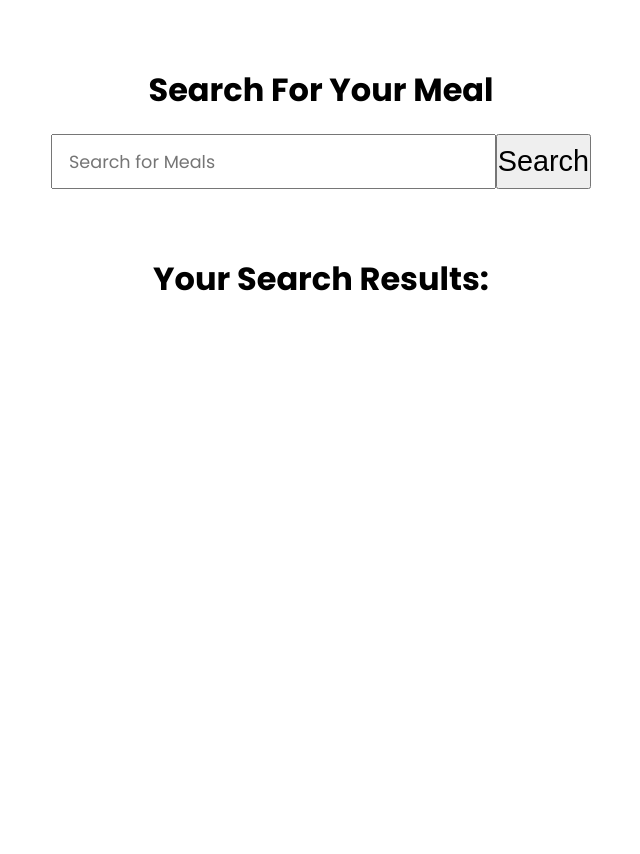
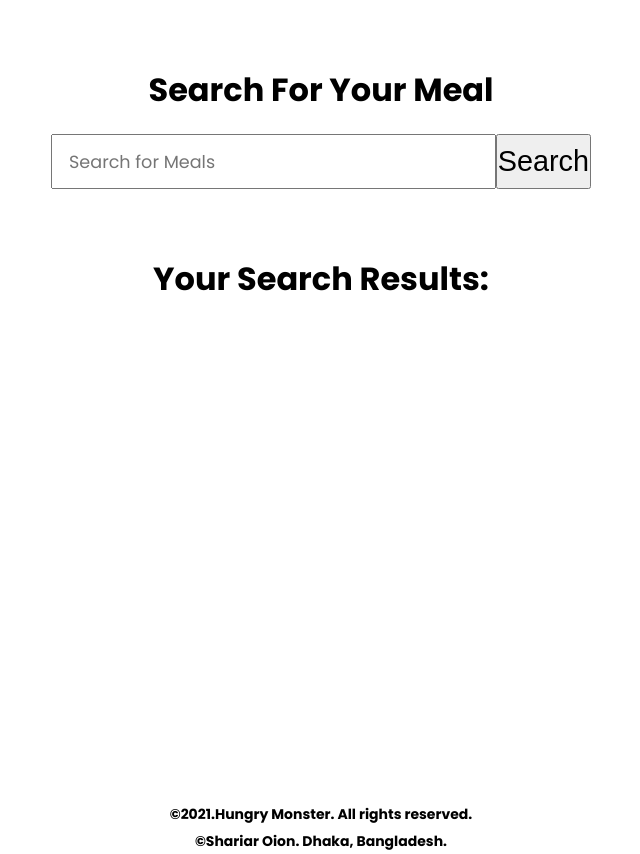
Before and after one commit to mdShariarRahmanOion/hungry-monser-a5, a plain HTML site: page index.html in a window 1280 px wide. Shown: the whole page, without its empty margins (319-959 px from the left). Before the commit the page ends 800 px from the top, so only its background shows below. Drawn offline with Linux system fonts and the light colour scheme.

Commit message:
All Record Done

```diff
--- a/index.html
+++ b/index.html
@@ -58,6 +58,9 @@
       </div>
     </div>
   </div>
+  <footer class="footer">
+    <small>©2021.Hungry Monster. All rights reserved.<br>©Shariar Oion. Dhaka, Bangladesh.</small>
+</footer>
 <script src = "script.js"></script>
 </body>
 </html>
--- a/script.js
+++ b/script.js
@@ -35,7 +35,7 @@ function getMealList(){
             });
             mealList.classList.remove('notFound');
         } else{
-            html = "Sorry, we didn't find any meal!";
+            html = "Sorry, we didn't find any meal!<br>Please Enter valid Food Name!";
             mealList.classList.add('notFound');
         }
 
--- a/style.css
+++ b/style.css
@@ -180,6 +180,10 @@ body{
     font-weight: 600;
     width: 100%;
 }
+.footer{
+    text-align: center;
+    font-weight: bold;
+}
 /* Media Queries */
 @media screen and (min-width: 600px){
     .meal-search-box{
```
